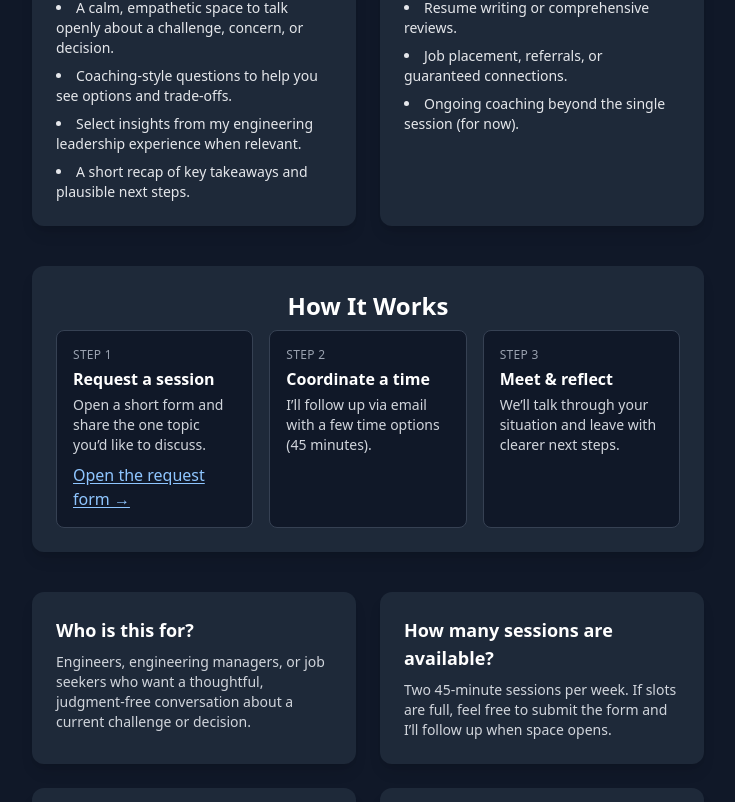
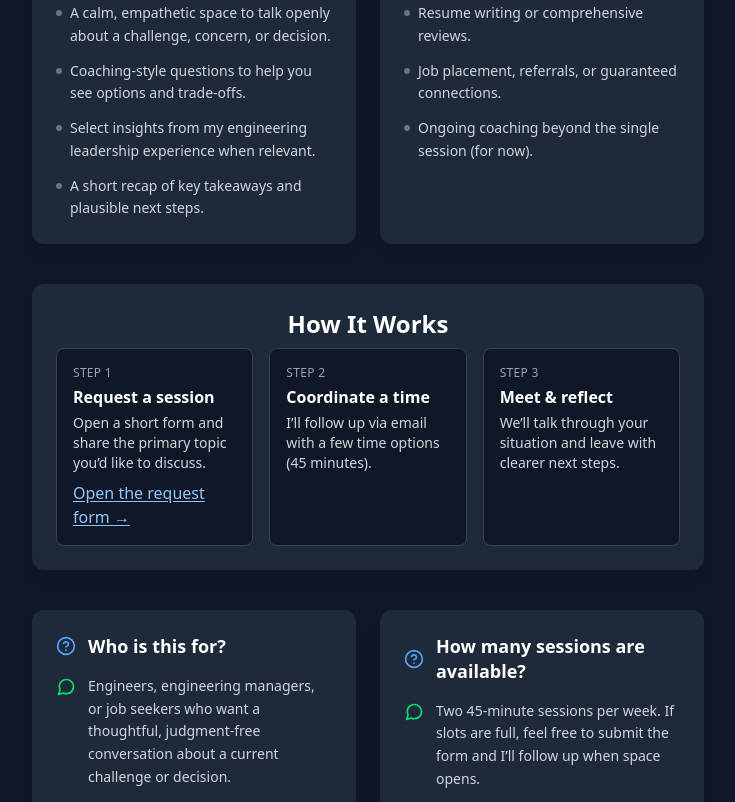
Before and after one commit to rockhold/rockhold-dev, a React (Vite) app: page /mentoring in a window 1280 px wide. Shown: the part 418-1220 px from the top of the page, without its empty margins (272-1007 px from the left). Built offline with nearby package versions, Linux system fonts and the light colour scheme.

Commit message:
Some cleanup and final tweaks to styling and content for the mentoring page

```diff
--- a/src/components/FaqCard.tsx
+++ b/src/components/FaqCard.tsx
@@ -1,3 +1,5 @@
+import { FiHelpCircle, FiMessageCircle } from "react-icons/fi";
+
 type FaqCardProps = {
   q: string;
   a: string;
@@ -5,9 +7,18 @@ type FaqCardProps = {
 
 export default function FaqCard({ q, a }: FaqCardProps) {
   return (
-    <div className="bg-gray-800 text-white p-6 rounded-xl shadow-lg">
-      <h4 className="text-base sm:text-lg font-bold">{q}</h4>
-      <p className="mt-2 text-sm text-gray-300">{a}</p>
+    <div className="bg-gray-800 text-white p-6 rounded-xl shadow-lg space-y-4">
+      {/* Question row */}
+      <div className="flex items-center gap-3">
+        <FiHelpCircle className="text-blue-400 flex-none h-5 w-5" />
+        <h4 className="text-base sm:text-lg font-bold leading-snug">{q}</h4>
+      </div>
+
+      {/* Answer row */}
+      <div className="flex items-start gap-3">
+        <FiMessageCircle className="text-green-400 flex-none h-5 w-5 mt-0.5" />
+        <p className="text-sm text-gray-300 leading-relaxed">{a}</p>
+      </div>
     </div>
   );
 }
--- a/src/components/InfoCard.tsx
+++ b/src/components/InfoCard.tsx
@@ -6,8 +6,10 @@ type InfoCardProps = {
 export default function InfoCard({ title, children }: InfoCardProps) {
   return (
     <div className="bg-gray-800 text-white p-6 rounded-xl shadow-lg">
-      <h3 className="text-lg sm:text-xl font-bold mb-2">{title}</h3>
-      <div className="text-gray-200 text-sm">{children}</div>
+      <h3 className="text-lg sm:text-xl font-bold mb-3">{title}</h3>
+      <div className="text-gray-300 text-sm leading-relaxed space-y-3">
+        {children}
+      </div>
     </div>
   );
 }
--- a/src/components/Section.tsx
+++ b/src/components/Section.tsx
@@ -5,7 +5,9 @@ type SectionProps = {
 
 export default function Section({ children, className = "" }: SectionProps) {
   return (
-    <section className={`max-w-4xl mx-auto w-full px-4 ${className}`.trim()}>
+    <section
+      className={`max-w-4xl mx-auto w-full px-4 animate-fadeIn ${className}`.trim()}
+    >
       {children}
     </section>
   );
--- a/src/pages/HomePage.tsx
+++ b/src/pages/HomePage.tsx
@@ -1,6 +1,8 @@
 import { useEffect } from "react";
 import NavCard from "../components/NavCard";
 import ProfileCard from "../components/ProfileCard";
+import Section from "../components/Section";
+import CtaCard from "../components/CtaCard";
 
 export default function HomePage() {
   useEffect(() => {
@@ -11,33 +13,32 @@ export default function HomePage() {
     <>
       <div className="py-8 sm:py-12">
         <div className="space-y-8 sm:space-y-10">
-          <section className="max-w-4xl mx-auto w-full px-4 animate-fadeIn relative z-10">
+          <Section className="relative z-10">
             <ProfileCard
               name="Brandon Rockhold"
               title="Engineering Leader | Manager and Mentor"
-              description="I help teams grow, deliver value, and thrive by building great software and stronger human connections. Currently seeking new opportunities."
+              description={`I help teams grow, deliver value, and thrive by building great
+                software and stronger human connections. Currently seeking new opportunities.`}
               imageUrl="/assets/profile.jpg"
               showBadge={true}
               badgeText="Actively Seeking"
               showResume={true}
             />
-          </section>
-          <section className="max-w-4xl mx-auto w-full px-4 animate-fadeIn relative z-0">
-            <div className="bg-gray-800 text-white p-6 rounded-xl shadow-lg">
-              <h2 className="text-xl sm:text-2xl font-bold mb-2 text-center">
-                Empowering Exceptional Teams
-              </h2>
-              <p className="text-gray-300 text-center">
-                I’m an engineering leader with extensive experience building
+          </Section>
+
+          <Section className="relative z-0">
+            <CtaCard
+              title="Empowering Exception Teams"
+              description={`I’m an engineering leader with extensive experience building
                 high-performing teams and shipping impactful software. I care
                 deeply about the humans behind the code, and I foster healthy,
                 inclusive, and high-trust engineering cultures. I bring clarity,
                 alignment, and momentum to cross-functional product work, and I
-                believe in growing people, not just delivering features.
-              </p>
-            </div>
-          </section>
-          <section className="max-w-4xl mx-auto w-full px-4 animate-fadeIn relative z-10">
+                believe in growing people, not just delivering features.`}
+            />
+          </Section>
+
+          <Section className="relative z-0">
             <div className="max-w-5xl mx-auto">
               <h2 className="text-2xl sm:text-3xl font-semibold text-center mb-10">
                 Explore the Site
@@ -66,7 +67,7 @@ export default function HomePage() {
                 <NavCard
                   title="Mentoring"
                   href="/mentoring"
-                  description="TODO - copy for offering limited availability mentoring..."
+                  description="Limited free mentoring sessions to discuss challenges, growth, or career decisions."
                 />
                 <NavCard
                   title="Contact"
@@ -75,7 +76,7 @@ export default function HomePage() {
                 />
               </div>
             </div>
-          </section>
+          </Section>
         </div>
       </div>
     </>
--- a/src/pages/MentoringPage.tsx
+++ b/src/pages/MentoringPage.tsx
@@ -10,7 +10,7 @@ export default function MentoringPage() {
     document.title = "Mentoring – rockhold.dev";
   }, []);
 
-  const GOOGLE_FORM_URL = "https://"; // TODO: swap with real google form link
+  const GOOGLE_FORM_URL = "https://forms.gle/9pokjzcd1wxyTK2m6";
 
   return (
     <div className="py-8 sm:py-12 space-y-8 sm:space-y-10">
@@ -29,26 +29,41 @@ export default function MentoringPage() {
       <Section>
         <div className="grid gap-6 sm:grid-cols-2">
           <InfoCard title="What to Expect">
-            <ul className="list-disc list-inside space-y-2">
-              <li>
+            <ul className="space-y-3">
+              <li className="flex items-start gap-2">
+                <span className="mt-2 h-1.5 w-1.5 rounded-full bg-gray-500 flex-none" />
                 A calm, empathetic space to talk openly about a challenge,
                 concern, or decision.
               </li>
-              <li>
+              <li className="flex items-start gap-2">
+                <span className="mt-2 h-1.5 w-1.5 rounded-full bg-gray-500 flex-none" />
                 Coaching‑style questions to help you see options and trade‑offs.
               </li>
-              <li>
+              <li className="flex items-start gap-2">
+                <span className="mt-2 h-1.5 w-1.5 rounded-full bg-gray-500 flex-none" />
                 Select insights from my engineering leadership experience when
                 relevant.
               </li>
-              <li>A short recap of key takeaways and plausible next steps.</li>
+              <li className="flex items-start gap-2">
+                <span className="mt-2 h-1.5 w-1.5 rounded-full bg-gray-500 flex-none" />
+                A short recap of key takeaways and plausible next steps.
+              </li>
             </ul>
           </InfoCard>
           <InfoCard title="What’s Not Included">
-            <ul className="list-disc list-inside space-y-2">
-              <li>Resume writing or comprehensive reviews.</li>
-              <li>Job placement, referrals, or guaranteed connections.</li>
-              <li>Ongoing coaching beyond the single session (for now).</li>
+            <ul className="space-y-3">
+              <li className="flex items-start gap-2">
+                <span className="mt-2 h-1.5 w-1.5 rounded-full bg-gray-500 flex-none" />
+                Resume writing or comprehensive reviews.
+              </li>
+              <li className="flex items-start gap-2">
+                <span className="mt-2 h-1.5 w-1.5 rounded-full bg-gray-500 flex-none" />
+                Job placement, referrals, or guaranteed connections.
+              </li>
+              <li className="flex items-start gap-2">
+                <span className="mt-2 h-1.5 w-1.5 rounded-full bg-gray-500 flex-none" />
+                Ongoing coaching beyond the single session (for now).
+              </li>
             </ul>
           </InfoCard>
         </div>
@@ -61,7 +76,7 @@ export default function MentoringPage() {
             <StepCard
               step="Step 1"
               title="Request a session"
-              text="Open a short form and share the one topic you’d like to discuss."
+              text="Open a short form and share the primary topic you’d like to discuss."
               link={{ href: GOOGLE_FORM_URL, label: "Open the request form →" }}
             />
             <StepCard
@@ -100,7 +115,7 @@ export default function MentoringPage() {
         </div>
       </Section>
 
-      {/* Final CTA (no title) */}
+      {/* Final CTA */}
       <Section>
         <CtaCard
           description="If you’re in a tough moment, you don’t have to carry it alone. A single conversation can bring helpful clarity."
```
